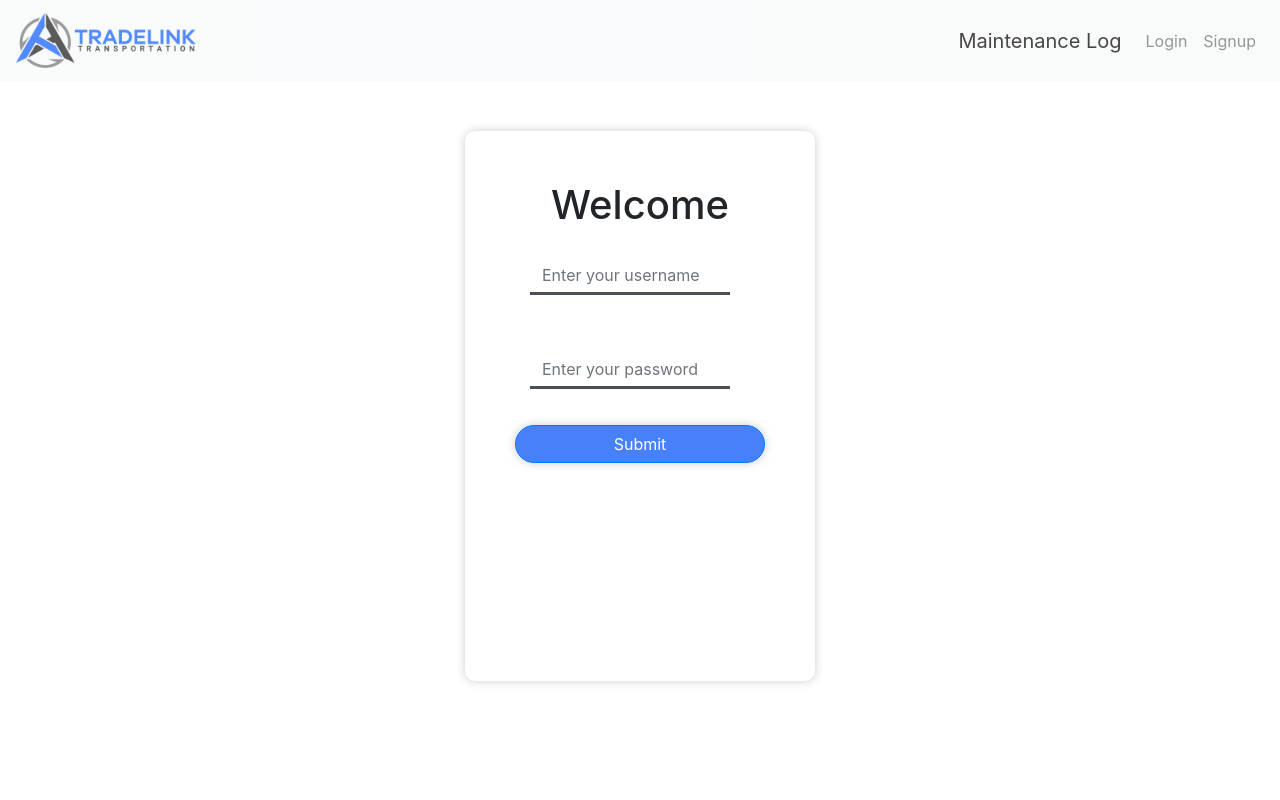
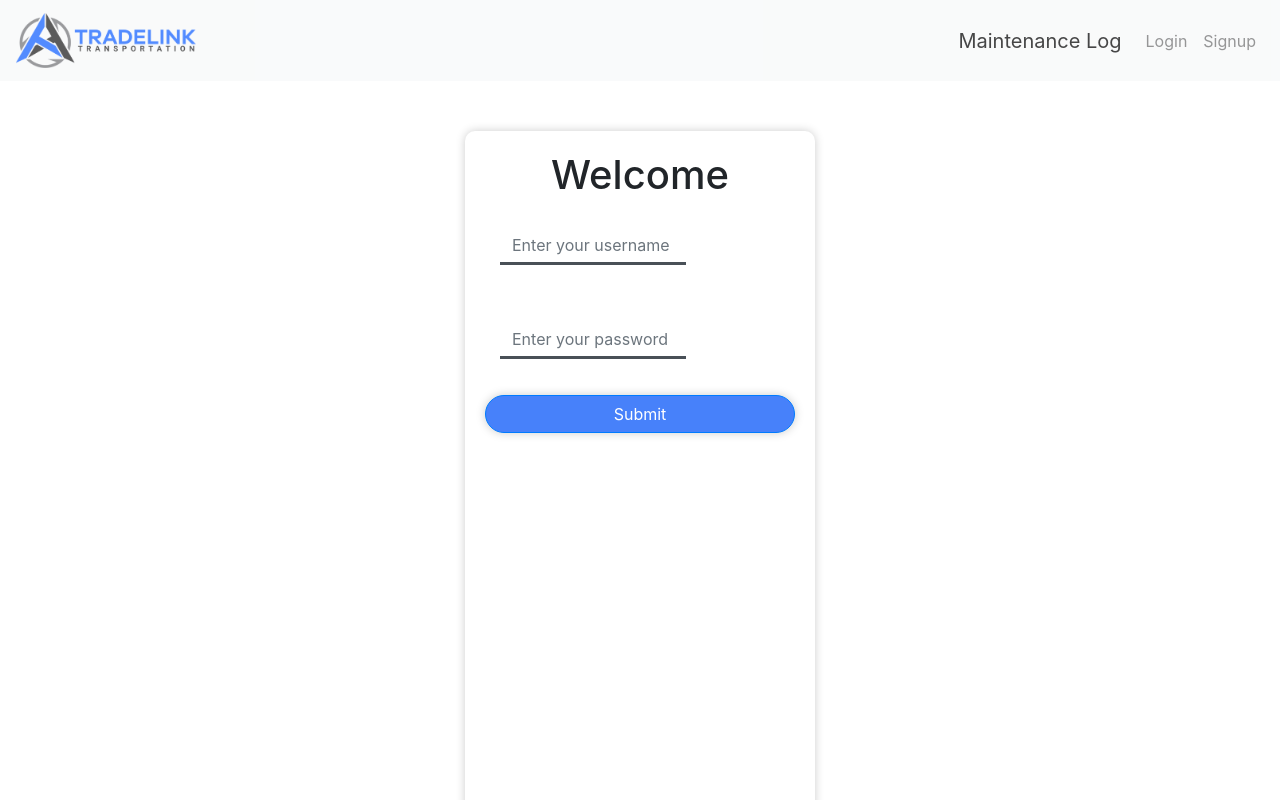
Before and after one commit to rayv156/tradelink_maint_client, a React (Create React App) app: page / in a window 1280 px wide. Shown: the top 800 px of the page. Built offline with nearby package versions, Linux system fonts and the light colour scheme.

Commit message:
added create form but needing to dynamically create inputs

```diff
--- a/src/App.js
+++ b/src/App.js
@@ -13,6 +13,7 @@ import Trucks from './components/Trucks'
 import Trailers from './components/Trailers'
 import Forklifts from './components/Forklifts'
 import Requests from './components/Requests'
+import RequestCreate from './components/RequestCreate'
 import jwt_decode from "jwt-decode"
 
 export const GlobalCtx = React.createContext(null)
@@ -24,7 +25,8 @@ function App({history}) {
     token: false,
     user: null,
     admin: null,
-    error: null
+    error: null,
+    user_id: null
   })
 
   React.useEffect(()=>{
@@ -33,7 +35,7 @@ function App({history}) {
     //console.log(user)
     if (token){
      const decoded_admin = jwt_decode(token)
-     setgState({...gState, token: true, user: user, admin: decoded_admin.is_admin})
+     setgState({...gState, token: true, user: user, admin: decoded_admin.is_admin, user_id: decoded_admin.user_id})
    } else {
      setgState({...gState, token: false, user: null, admin: null})
    }
@@ -63,6 +65,7 @@ function App({history}) {
         <Route path="/trailers" exact component={gState.admin ? Trailers : NotAuthorized} />
         <Route path="/forklifts" exact component={gState.admin ? Forklifts : NotAuthorized} />
         <Route path="/requests" exact component={gState.admin ? Requests : NotAuthorized} />
+        <Route path="/requests/create" exact component={gState.admin ? RequestCreate : NotAuthorized} />
 
       </Switch>
     </div>
--- /dev/null
+++ b/src/components/Create.css
@@ -0,0 +1,44 @@
+.form-container {
+    margin: 50px auto;
+    width: 350px;
+    height: 850px;
+    -moz-box-shadow: 0 0 3px #ccc;
+    -webkit-box-shadow: 0 0 3px #ccc;
+    box-shadow: 0 0 10px #ccc;
+    padding: 20px;
+    text-align: center;
+    border-radius: 10px;
+}
+
+.btn {
+    border-radius: 50px;
+
+}
+
+.btn-primary {
+    background-color: rgb(71,129,250);
+    -moz-box-shadow: 0 0 3px #ccc;
+    -webkit-box-shadow: 0 0 3px #ccc;
+    box-shadow: 0 0 10px #ccc;
+}
+
+.btn-primary:hover {
+    background-color: white;
+    color: black;
+    border-color: black;
+}
+
+.form-inline label {
+    margin-right: 15px;
+}
+
+.form-inline .form-control {
+    width: 60%;
+}
+
+.form-control {
+    border: none;
+    border-bottom: solid;
+    border-radius: 0px;
+    margin: 20px 0px;
+}
--- a/src/components/RequestCreate.js
+++ b/src/components/RequestCreate.js
@@ -0,0 +1,94 @@
+import React from 'react'
+import {GlobalCtx} from "../App"
+import "./Create.css";
+import { Redirect } from 'react-router-dom'
+
+const RequestCreate = () => {
+    const {gState, setgState} = React.useContext(GlobalCtx)
+    const {url} = gState
+    const blank = {
+        date: "",
+        equipment: "",
+        odometer: 0,
+        status: 0,
+        user_id: gState.user_id
+    }
+    const [formRequest, setFormRequest] = React.useState(blank)
+
+    const handleChange = (event) => {
+        setFormRequest({...formRequest, [event.target.name]: event.target.value})
+    }
+
+    const handleSubmit = (event) => {
+        event.preventDefault()
+        fetch(`${url}/requests`, {
+            method: "post",
+            headers: {
+                "Content-Type": "application/json"
+            },
+            body: JSON.stringify(formRequest)
+        })
+        .then(response => response.json())
+        .then(<Redirect to="/requests"/>)
+    }
+
+
+return (
+<div className="form-container">
+    <form className="form" onSubmit={handleSubmit}>
+        <h1>Create a Request</h1>
+        <div className="form-group form-inline">
+        <label>Date: </label>
+        <input
+                id="date"
+                type="date"
+                name='date'
+                className='form-control'
+                placeholder={Date()}
+                value={formRequest.date}
+                onChange={handleChange} />
+
+        </div>
+
+        <div className="form-group form-inline">
+        <label>Equipment: </label>
+            <input id="equipment"
+                type="text"
+                name='equipment'
+                className='form-control'
+                placeholder="Equipment Type"
+                value={formRequest.equipment}
+                onChange={handleChange} />
+        </div>
+        <div className="form-group form-inline">
+        <label>Odometer:</label>
+            <input id="odometer"
+                type="number"
+                name='odometer'
+                className='form-control'
+                placeholder="Equipment Type"
+                value={formRequest.odometer}
+                onChange={handleChange} />
+        </div>
+        <div className="form-group form-inline">
+        <label>Status:</label>
+            <input id="status"
+                type="text"
+                name='status'
+                className='form-control'
+                placeholder="Status"
+                value={formRequest.status}
+                onChange={handleChange} />
+        </div>
+
+
+        <p style={{color: 'red'}}>{gState.error}</p>
+        <button
+            className="btn btn-primary btn-block"
+            type="submit">Submit</button>
+    </form>
+</div>
+    )
+}
+
+export default RequestCreate
```
Also changed, not shown: 1 other file (tests, documents, lock files or other folders).
